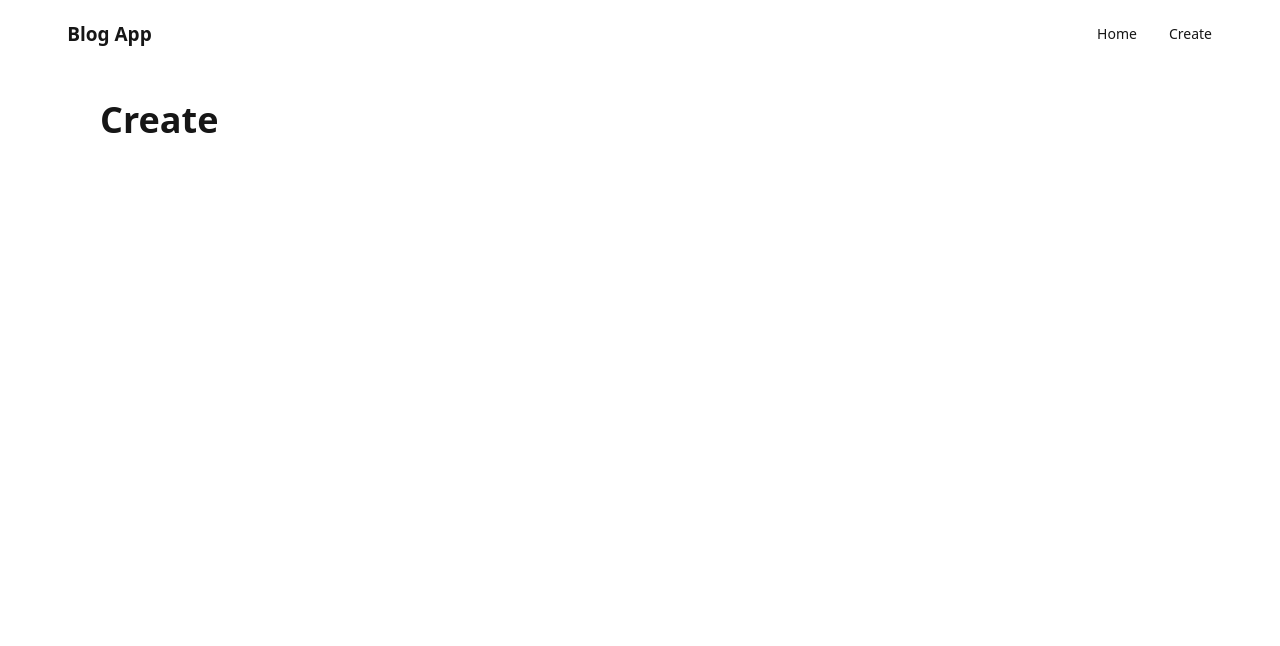
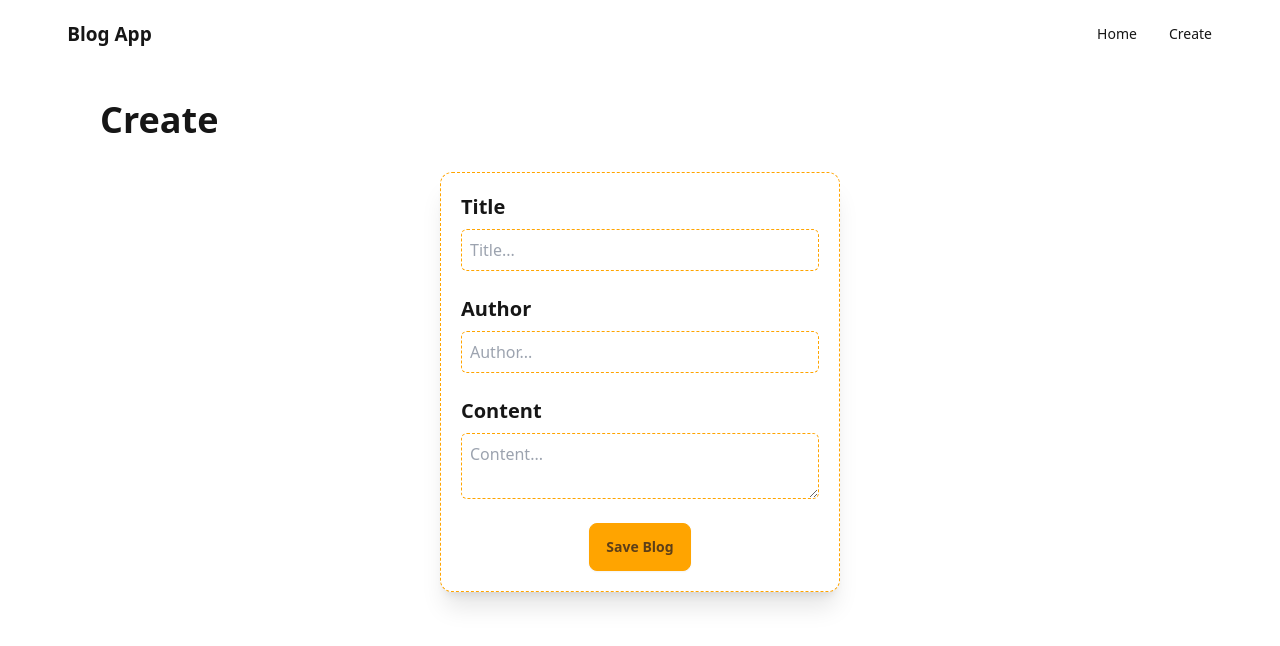
Before and after one commit to pouryazardosht/blog-app, a React (Vite) app: page /create in a window 1280 px wide. Shown: the top 646 px of the page. Built offline with nearby package versions, Linux system fonts and the light colour scheme.

Commit message:
feat: create page add

```diff
--- a/src/pages/CreatePage.jsx
+++ b/src/pages/CreatePage.jsx
@@ -1,9 +1,91 @@
+import { useState } from "react"
+
 function CreatePage() {
+    const generateUniqueId = () => Math.floor(Math.random() * 1000000) + Date.now();
+
+    const initialBlogState = {
+        image: "/public/image.png",
+        id: generateUniqueId(),
+        title: "",
+        author: "",
+        content: "",
+        updatedAt: new Date().toISOString(),
+    };
+
+    const [blog, setBlog] = useState(initialBlogState);
+    const [error, setError] = useState("");
+    const [success, setSuccess] = useState("");
+
+    const blogHandler = (e) => {
+        setBlog({ ...blog, [e.target.name]: e.target.value });
+    }
+
+    const saveBlogToLocalStorage = () => {
+        if (!blog.title || !blog.author || !blog.content) {
+            setError("All fields are required.");
+            setSuccess(""); // Clear success message if there's an error
+            return;
+        }
+
+        try {
+            const newBlog = { ...blog, id: generateUniqueId(), updatedAt: new Date().toISOString() };
+            const existingBlogs = JSON.parse(localStorage.getItem("blogs")) || [];
+            const updatedBlogs = [...existingBlogs, newBlog];
+            localStorage.setItem("blogs", JSON.stringify(updatedBlogs));
+            setError(""); // Clear error message on successful save
+            setSuccess("Blog created successfully!"); // Set success message
+            setBlog(initialBlogState); // Reset blog state to initial values
+        } catch (error) {
+            console.log(error.message);
+            setError("Error saving to localStorage.");
+            setSuccess(""); // Clear success message if there's an error
+        }
+    };
+
     return (
         <div className="md:px-10">
             <h1 className="text-4xl font-bold ml-5 my-8">Create</h1>
-        </div >
-    )
+            <div className="flex flex-col items-center gap-8">
+                <div className="min-w-[400px] flex flex-col items-center bg-base-100 gap-6 rounded-xl shadow-xl p-5 border border-secondary border-dashed">
+                    {error && <div className="text-red-500">{error}</div>}
+                    {success && <div className="text-green-500">{success}</div>}
+                    <div className="w-full flex flex-col items-start gap-2">
+                        <label className="text-xl font-semibold">Title</label>
+                        <input
+                            name="title"
+                            value={blog.title}
+                            onChange={blogHandler}
+                            type="text"
+                            placeholder="Title..."
+                            className="w-full p-2 border border-secondary border-dashed rounded-md"
+                        />
+                    </div>
+                    <div className="w-full flex flex-col items-start gap-2">
+                        <label className="text-xl font-semibold">Author</label>
+                        <input
+                            name="author"
+                            value={blog.author}
+                            onChange={blogHandler}
+                            type="text"
+                            placeholder="Author..."
+                            className="w-full p-2 border border-secondary border-dashed rounded-md"
+                        />
+                    </div>
+                    <div className="w-full flex flex-col items-start gap-2">
+                        <label className="text-xl font-semibold">Content</label>
+                        <textarea
+                            name="content"
+                            value={blog.content}
+                            onChange={blogHandler}
+                            placeholder="Content..."
+                            className="w-full p-2 border border-secondary border-dashed rounded-md"
+                        />
+                    </div>
+                    <button onClick={saveBlogToLocalStorage} className="btn btn-secondary">Save Blog</button>
+                </div>
+            </div>
+        </div>
+    );
 }
 
-export default CreatePage
+export default CreatePage;
```
Also changed, not shown: public/image.png (added).
